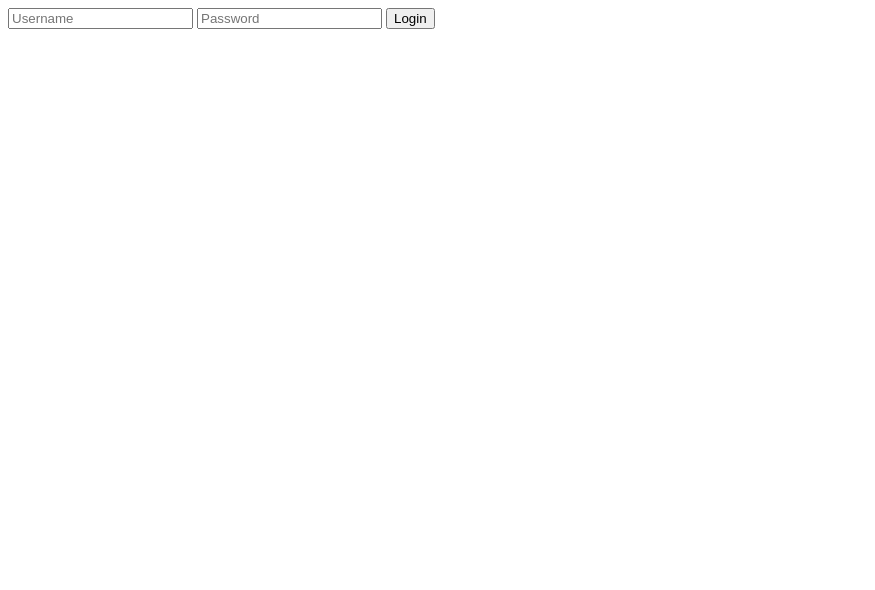
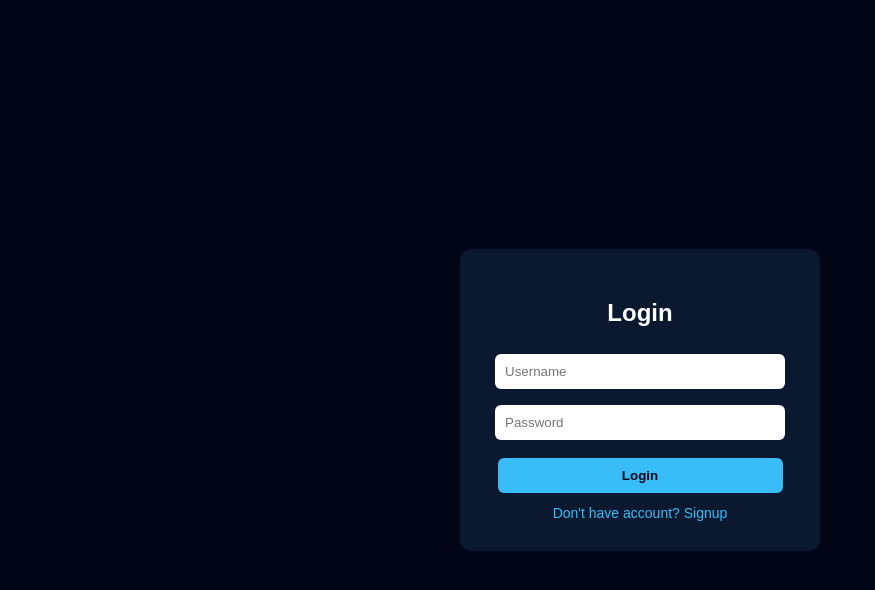
Before and after one commit to mysupernft-hash/mysupernft-hash.github.io, a plain HTML site: page index.html in a window 1280 px wide. Shown: the whole page, without its empty margins (0-875 px from the left). Drawn offline with Linux system fonts and the light colour scheme.

Commit message:
Update index.html

```diff
--- a/index.html
+++ b/index.html
@@ -1,24 +1,119 @@
-<input type="text" id="username" placeholder="Username">
-<input type="password" id="password" placeholder="Password">
-<button onclick="login()">Login</button>
+<!DOCTYPE html>
+<html lang="en">
+<head>
+<meta charset="UTF-8">
+<meta name="viewport" content="width=device-width, initial-scale=1.0">
+<title>SuperNFT Login</title>
+<style>
+body{
+  margin:0;
+  font-family:Arial,sans-serif;
+  background:#020617;
+  color:white;
+  display:flex;
+  justify-content:center;
+  align-items:center;
+  height:100vh;
+}
+.container{
+  background:#0a192f;
+  padding:30px;
+  border-radius:12px;
+  width:300px;
+  text-align:center;
+}
+input{
+  width:90%;
+  padding:10px;
+  margin:8px 0;
+  border-radius:6px;
+  border:none;
+}
+button{
+  padding:10px 20px;
+  margin-top:10px;
+  border:none;
+  border-radius:6px;
+  background:#38bdf8;
+  color:#020617;
+  font-weight:bold;
+  cursor:pointer;
+  width:95%;
+}
+button:hover{background:#00e5ff;}
+.switch{
+  margin-top:12px;
+  font-size:14px;
+  cursor:pointer;
+  color:#38bdf8;
+}
+</style>
+</head>
+<body>
+
+<div class="container" id="loginContainer">
+  <h2>Login</h2>
+  <input type="text" id="loginUsername" placeholder="Username">
+  <input type="password" id="loginPassword" placeholder="Password">
+  <button onclick="login()">Login</button>
+  <div class="switch" onclick="toggleForm()">Don't have account? Signup</div>
+</div>
+
+<div class="container" id="signupContainer" style="display:none;">
+  <h2>Signup</h2>
+  <input type="text" id="signupUsername" placeholder="Username">
+  <input type="password" id="signupPassword" placeholder="Password">
+  <button onclick="signup()">Signup</button>
+  <div class="switch" onclick="toggleForm()">Already have account? Login</div>
+</div>
 
 <script>
-const users = [
-  {username:"admin", password:"123456"}, // sample
-  {username:"user", password:"password"}
-];
+function toggleForm(){
+  const loginForm = document.getElementById("loginContainer");
+  const signupForm = document.getElementById("signupContainer");
+  loginForm.style.display = loginForm.style.display === "none" ? "block" : "none";
+  signupForm.style.display = signupForm.style.display === "none" ? "block" : "none";
+}
 
+// Signup function
+function signup(){
+  const u = document.getElementById("signupUsername").value.trim();
+  const p = document.getElementById("signupPassword").value.trim();
+  if(!u || !p){ alert("Enter username and password!"); return; }
+
+  let users = JSON.parse(localStorage.getItem("users")) || [];
+  if(users.find(user => user.username === u)){
+    alert("Username already exists!");
+    return;
+  }
+
+  users.push({username:u, password:p});
+  localStorage.setItem("users", JSON.stringify(users));
+  alert("Signup successful! Please login.");
+  toggleForm();
+}
+
+// Login function
 function login(){
-  const u = document.getElementById("username").value;
-  const p = document.getElementById("password").value;
-
+  const u = document.getElementById("loginUsername").value.trim();
+  const p = document.getElementById("loginPassword").value.trim();
+  let users = JSON.parse(localStorage.getItem("users")) || [];
   const validUser = users.find(user => user.username === u && user.password === p);
   if(validUser){
     sessionStorage.setItem("loggedIn","true");
+    sessionStorage.setItem("username",u);
     alert("Login Successful!");
-    window.location.href="dashboard.html";
+    window.location.href = "dashboard.html";
   } else {
     alert("Wrong username or password!");
   }
 }
+
+// Auto redirect if already logged in
+if(sessionStorage.getItem("loggedIn") === "true"){
+  window.location.href = "dashboard.html";
+}
 </script>
+
+</body>
+</html>
```
